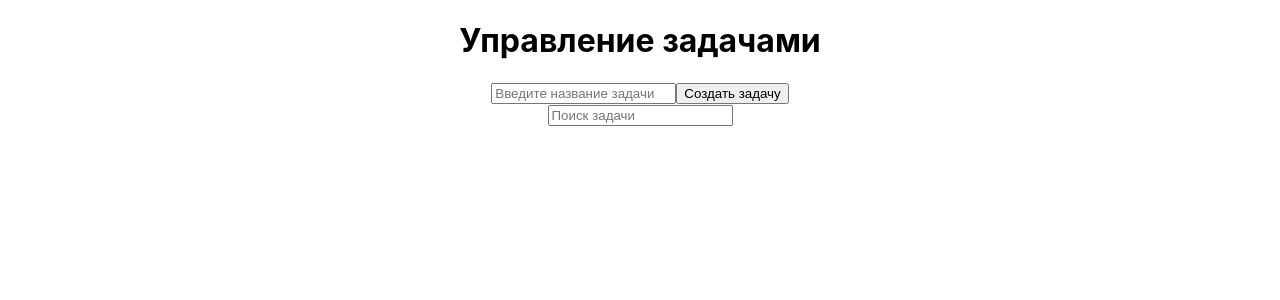
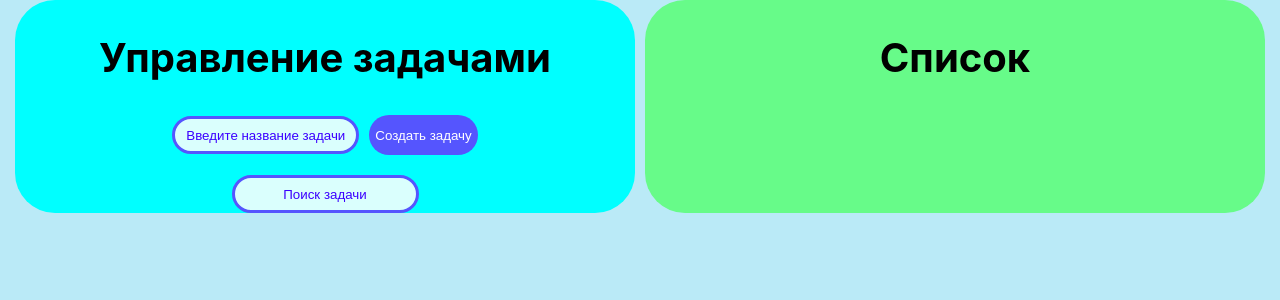
Before and after one commit to alexandrkruz/ToDo-app-react, a React (Create React App) app: page / in a window 1280 px wide. Shown: the top 300 px of the page. Built offline with nearby package versions, Linux system fonts and the light colour scheme.

Commit message:
add-style

```diff
--- a/src/App.css
+++ b/src/App.css
@@ -1,39 +1,67 @@
-.App {
-  text-align: center;
-
+body {
+  background-color: #baeaf7;
 }
 
-.App-logo {
-  height: 40vmin;
-  pointer-events: none;
+.container {
+  width: 1250px;
+  padding: 0 15px;
+  margin: 0 auto;
+  display: flex;
 }
 
-@media (prefers-reduced-motion: no-preference) {
-  .App-logo {
-    animation: App-logo-spin infinite 20s linear;
-  }
+.options_title {
+  text-align: center;
+  font-weight: 700;
+  font-size: 40px;
 }
 
-.App-header {
-  background-color: #282c34;
-  min-height: 100vh;
-  display: flex;
-  flex-direction: column;
-  align-items: center;
-  justify-content: center;
-  font-size: calc(10px + 2vmin);
-  color: white;
+.list_title {
+  text-align: center;
+  font-weight: 700;
+  font-size: 40px;
 }
 
-.App-link {
-  color: #61dafb;
+.options {
+  background-color: aqua;
+  width: 50%;
+  text-align: center;
+  border-radius: 40px;
+  margin-right: 10px;
 }
 
-@keyframes App-logo-spin {
-  from {
-    transform: rotate(0deg);
-  }
-  to {
-    transform: rotate(360deg);
-  }
+.task_list {
+  background-color: rgb(103, 251, 137);
+  width: 50%;
+  border-radius: 40px;
+  text-align: center;
 }
+
+Button, ButtonSave {
+  border-radius: 50px;
+  margin-left: 10px;
+  border: none;
+  background-color: rgb(85, 85, 254);
+  color: #fff;
+  cursor: pointer;
+  height: 40px;
+}
+
+.task_name {
+  height: 30px;
+  border-radius: 50px;
+  border: 3px solid rgb(85, 85, 254);
+  background-color: #dafffd;
+}
+
+.search {
+  margin-top: 20px;
+}
+
+.task_name::placeholder {
+  text-align: center;
+  color: #3c00ff;
+}
+
+li {
+  list-style: none;
+}
--- a/src/App.js
+++ b/src/App.js
@@ -52,9 +52,14 @@ function App() {
 
   return (
     <div className="App">
-      <h1>Управление задачами</h1>
+      <div className="container">
+        <div className="options">
+          <h2 className="options_title">Управление задачами</h2>
           <TaskForm onTaskCreate={handleTaskCreate} />
           <SearchTask onSearchChange={handleSearchChange} />
+        </div>
+        <div className="task_list">
+        <h2 className="list_title">Список</h2>
           <TaskList
             tasks={filteredTasks}
             onStatusChange={handleStatusChange}
@@ -62,6 +67,8 @@ function App() {
             renderActions={renderTaskActions}
           />
         </div>
+      </div>
+    </div>
   );
 }
 
--- a/src/components/SearchTask/SearchTask.js
+++ b/src/components/SearchTask/SearchTask.js
@@ -3,6 +3,7 @@ import React from 'react';
 function SearchTask({ onSearchChange }) {
   return (
     <input
+    className="task_name search"
       type="text"
       placeholder="Поиск задачи"
       onChange={(e) => onSearchChange(e.target.value)}
--- a/src/components/TaskForm/TaskForm.js
+++ b/src/components/TaskForm/TaskForm.js
@@ -18,6 +18,7 @@ function TaskForm({ onTaskCreate }) {
   return (
     <div>
       <input
+      className="task_name"
         type="text"
         placeholder="Введите название задачи"
         value={taskName}
```
Lines whose indentation alone changed are shown as unchanged.
